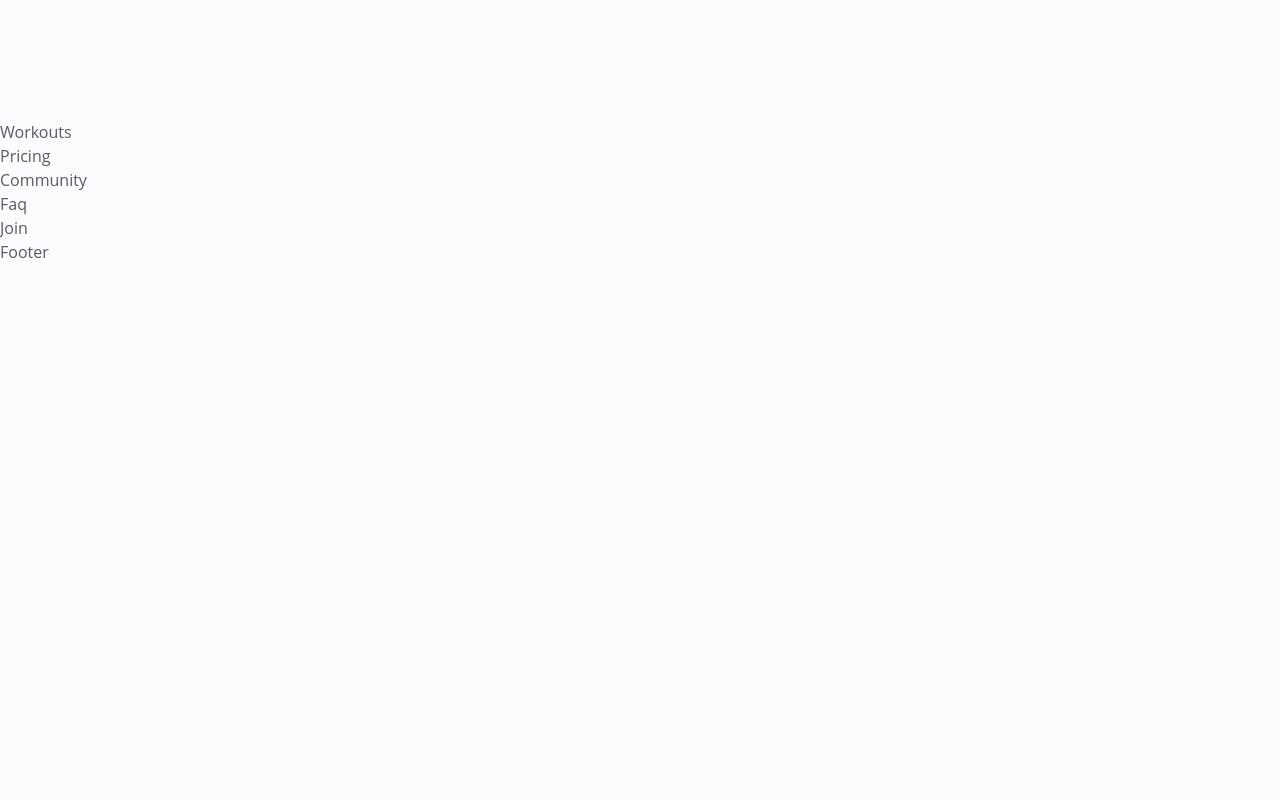
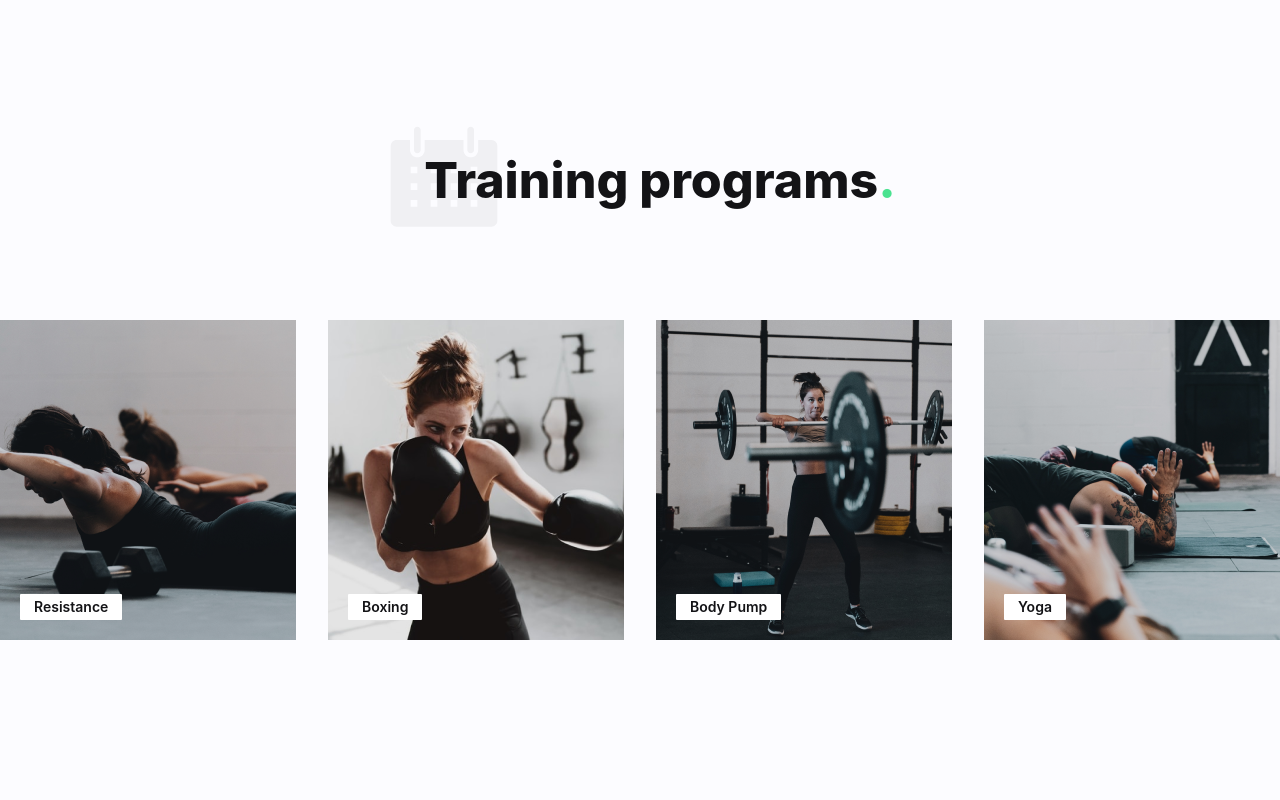
Before and after one commit to keezeem/gym-webApp, a React (Vite) app: page / in a window 1280 px wide. Shown: the part 1440-2240 px from the top of the page. Built offline with nearby package versions, Linux system fonts and the light colour scheme.

Commit message:
finished workout component

```diff
--- a/package.json
+++ b/package.json
@@ -14,10 +14,11 @@
     "react-dom": "^18.2.0"
   },
   "devDependencies": {
-    "aos": "^2.3.4",
     "@types/react": "^18.2.66",
     "@types/react-dom": "^18.2.22",
+    "@types/swiper": "^6.0.0",
     "@vitejs/plugin-react": "^4.2.1",
+    "aos": "^2.3.4",
     "autoprefixer": "^10.4.19",
     "eslint": "^8.57.0",
     "eslint-plugin-react": "^7.34.1",
--- a/src/components/WorkoutSlider.jsx
+++ b/src/components/WorkoutSlider.jsx
@@ -1,7 +1,55 @@
 import React from 'react';
+// import data
+import { workouts } from '../data';
+
+// import swiper react components
+import { Swiper, SwiperSlide } from 'swiper/react';
+
+// import swiper styles
+import 'swiper/css';
+import 'swiper/css/navigation';
+import '../App.css';
+
+// import requried modules
+import { Navigation } from 'swiper';
 
 const WorkoutSlider = () => {
-  return <div>WorkoutSlider</div>;
+  // destructure workout data
+  const { programs } = workouts;
+  return (
+    <Swiper
+      slidesPerView={2}
+      spaceBetween={32}
+      navigation={true}
+      breakpoints={{
+        768: {
+          slidesPerView: 3,
+        },
+        1024: {
+          slidesPerView: 4,
+        },
+      }}
+      modules={[Navigation]}
+      className='workoutSlider'
+    >
+      {programs.map((program, idx)=> {
+        // destructure program
+        const {image, name} = program
+        return (
+          <SwiperSlide className='max-w-[320px] max-h-[320px] relative'
+          key={idx}
+          >
+            <img className='w-full h-full object-cover' src={image} alt="" />
+            <div className='absolute left-[20px] bottom-[20px] bg-white h-[26px] px-[14px] flex items-center rounded-[1px]'>
+              <div className='font-primary font-semibold text-sm text-neutral-500'>
+                {name}
+              </div>
+            </div>
+          </SwiperSlide>
+        );
+      })}
+    </Swiper>
+  );
 };
 
 export default WorkoutSlider;
--- a/src/components/Workouts.jsx
+++ b/src/components/Workouts.jsx
@@ -1,7 +1,35 @@
 import React from 'react';
 
+// import data
+import { workouts } from '../data';
+
+// import components
+import WorkoutSlider from '../components/WorkoutSlider';
+
 const Workouts = () => {
-  return <div>Workouts</div>;
+  // destruction workouts data
+  const { title, icon } = workouts;
+  return (
+    <section className='section'>
+      {/* section title */}
+      <div className='section-title-group max-w-[540px] mx-auto px-4 lg:px-0'
+        data-aos='fade-up'
+        data-aos-delay='200'
+      >
+        <img src={icon} alt='' />
+        <h2 className='h2 section-title'>
+          {title} <span className='text-primary-200'>.</span>
+        </h2>
+      </div>
+      {/* slider */}
+      <div
+        data-aos='fade-up'
+        data-aos-delay='300'
+      >
+        <WorkoutSlider />
+      </div>
+    </section>
+  );
 };
 
 export default Workouts;
```
Also changed, not shown: 1 other file (tests, documents, lock files or other folders).
